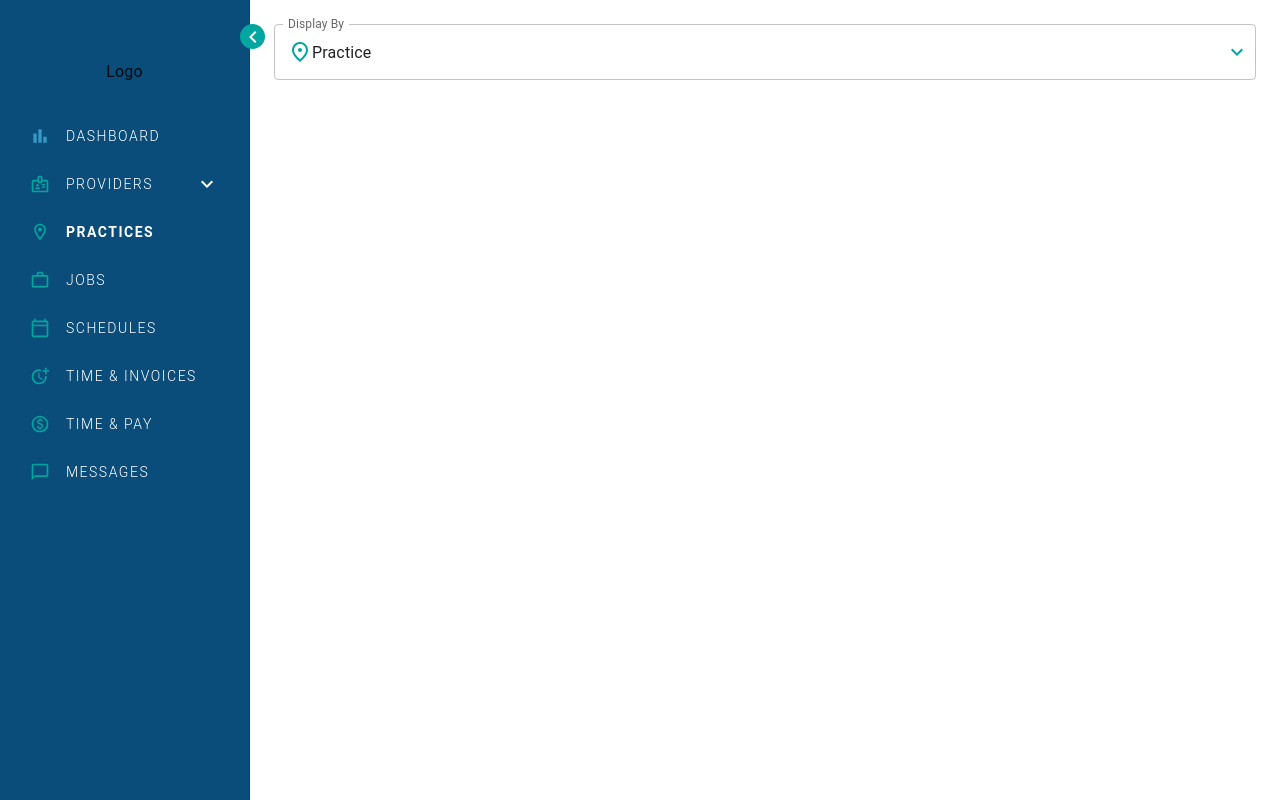
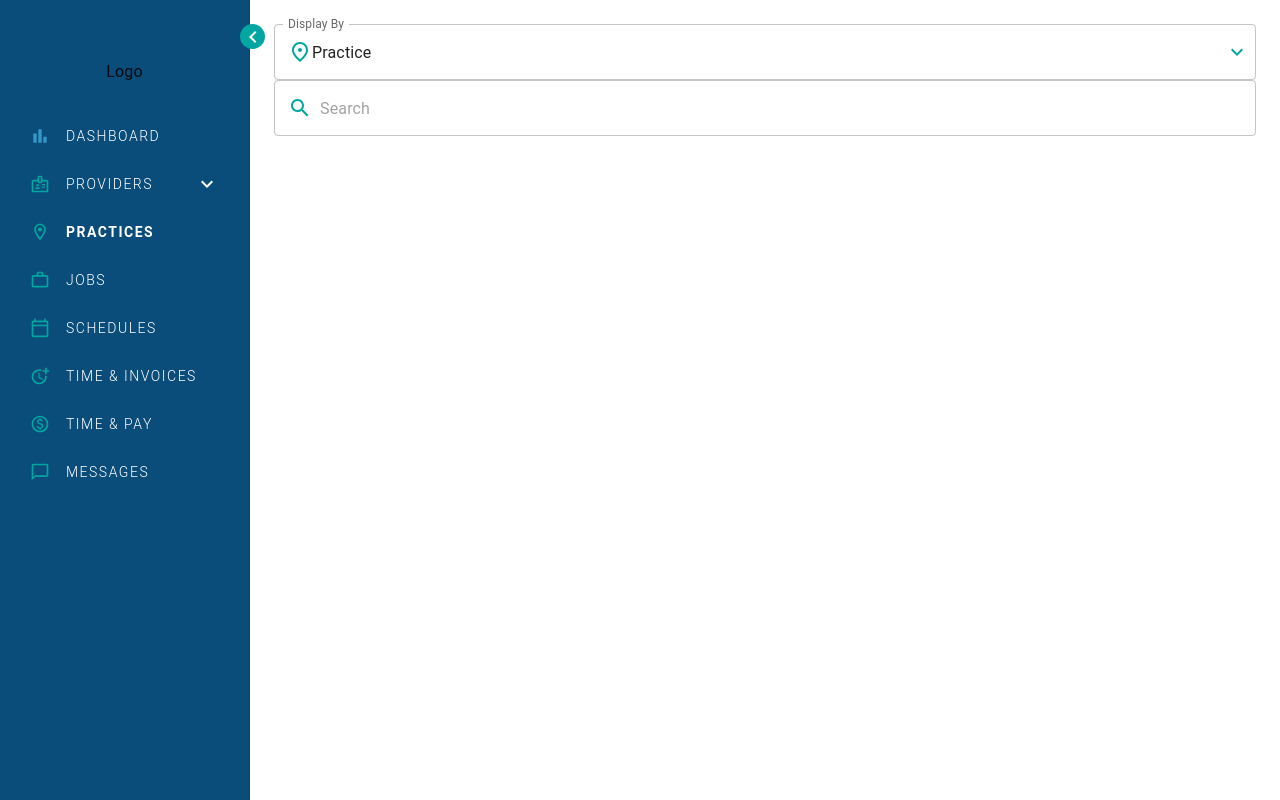
Before and after one commit to Onelky/menu-test, a React (Create React App) app: page /practices in a window 1280 px wide. Built offline with nearby package versions, Linux system fonts and the light colour scheme.

Commit message:
add SearchBar component to Practices

```diff
--- a/src/components/Practices/Practices.tsx
+++ b/src/components/Practices/Practices.tsx
@@ -1,8 +1,10 @@
-import React from 'react'
+import React, { useState } from 'react'
 import { Stack } from '@mui/material'
+import { SearchBar } from '../common/SearchBar'
 import { CustomSelect } from '../common/Select'
 
 export const Practices = () => {
+  const [value, setValue] = useState('')
   return (
     <Stack>
       <CustomSelect
@@ -13,6 +15,7 @@ export const Practices = () => {
           { label: 'Other', value: 'other' }
         ]}
       />
+      <SearchBar value={value} setValue={setValue} placeholder={'Search'} />
     </Stack>
   )
 }
--- /dev/null
+++ b/src/components/common/SearchBar/SearchBar.tsx
@@ -0,0 +1,34 @@
+import React, { type FC } from 'react'
+import FormControl from '@mui/material/FormControl'
+import InputAdornment from '@mui/material/InputAdornment'
+import TextField from '@mui/material/TextField'
+import { useTheme } from '@mui/material/styles'
+import SearchOutlined from '@mui/icons-material/SearchOutlined'
+
+type SelectProps = {
+  value: string
+  placeholder: string
+  setValue: (newValue: string) => void
+}
+export const SearchBar: FC<SelectProps> = (props) => {
+  const theme = useTheme()
+  const { placeholder, value = '', setValue } = props
+
+  return (
+    <FormControl fullWidth>
+      <TextField
+        placeholder={placeholder}
+        variant="outlined"
+        value={value}
+        InputProps={{
+          startAdornment: (
+            <InputAdornment position="start">
+              <SearchOutlined color={'secondary'} />
+            </InputAdornment>
+          )
+        }}
+        onChange={({ target: { value } }) => setValue(value)}
+      />
+    </FormControl>
+  )
+}
--- /dev/null
+++ b/src/components/common/SearchBar/index.ts
@@ -0,0 +1 @@
+export * from './SearchBar'
```
